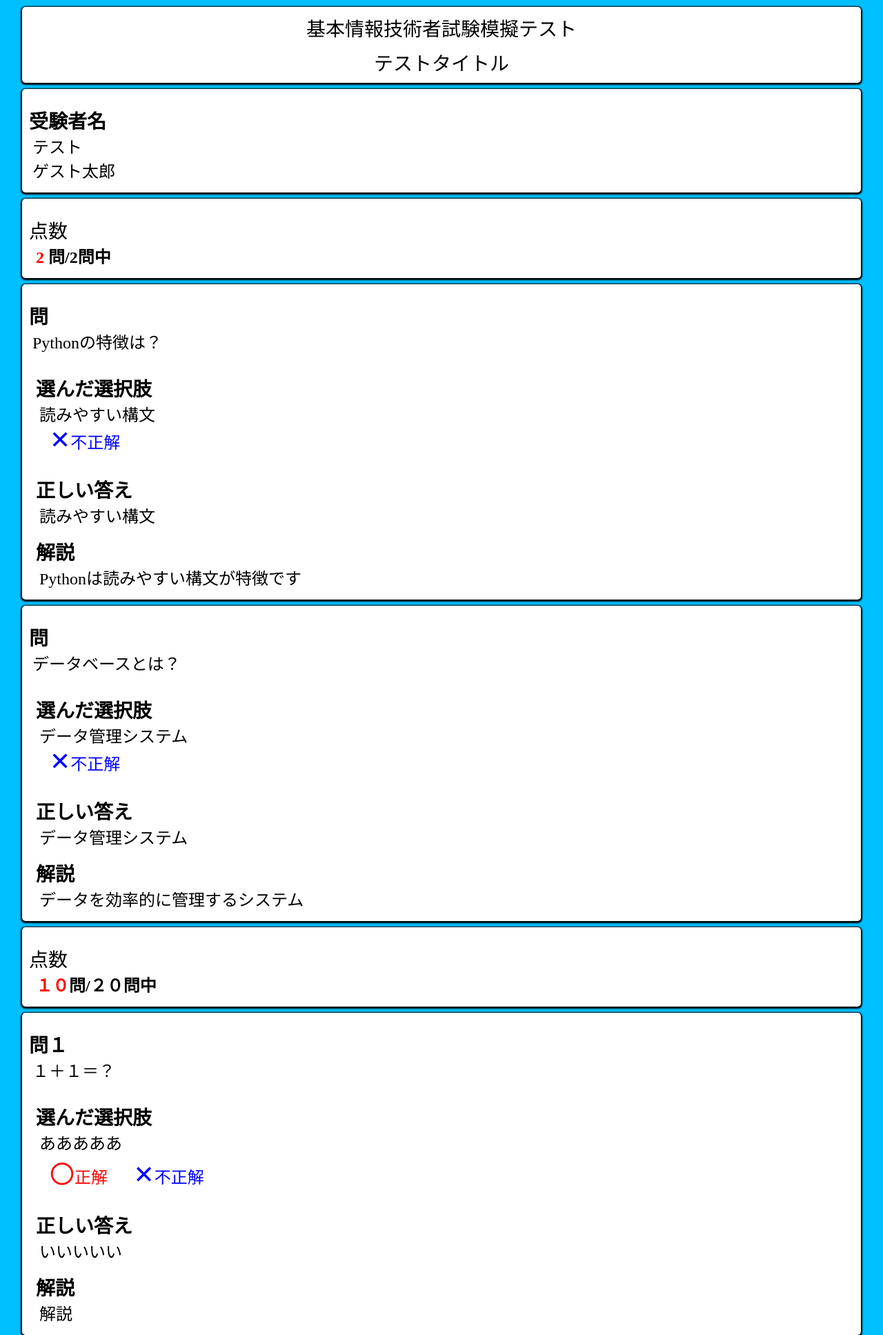
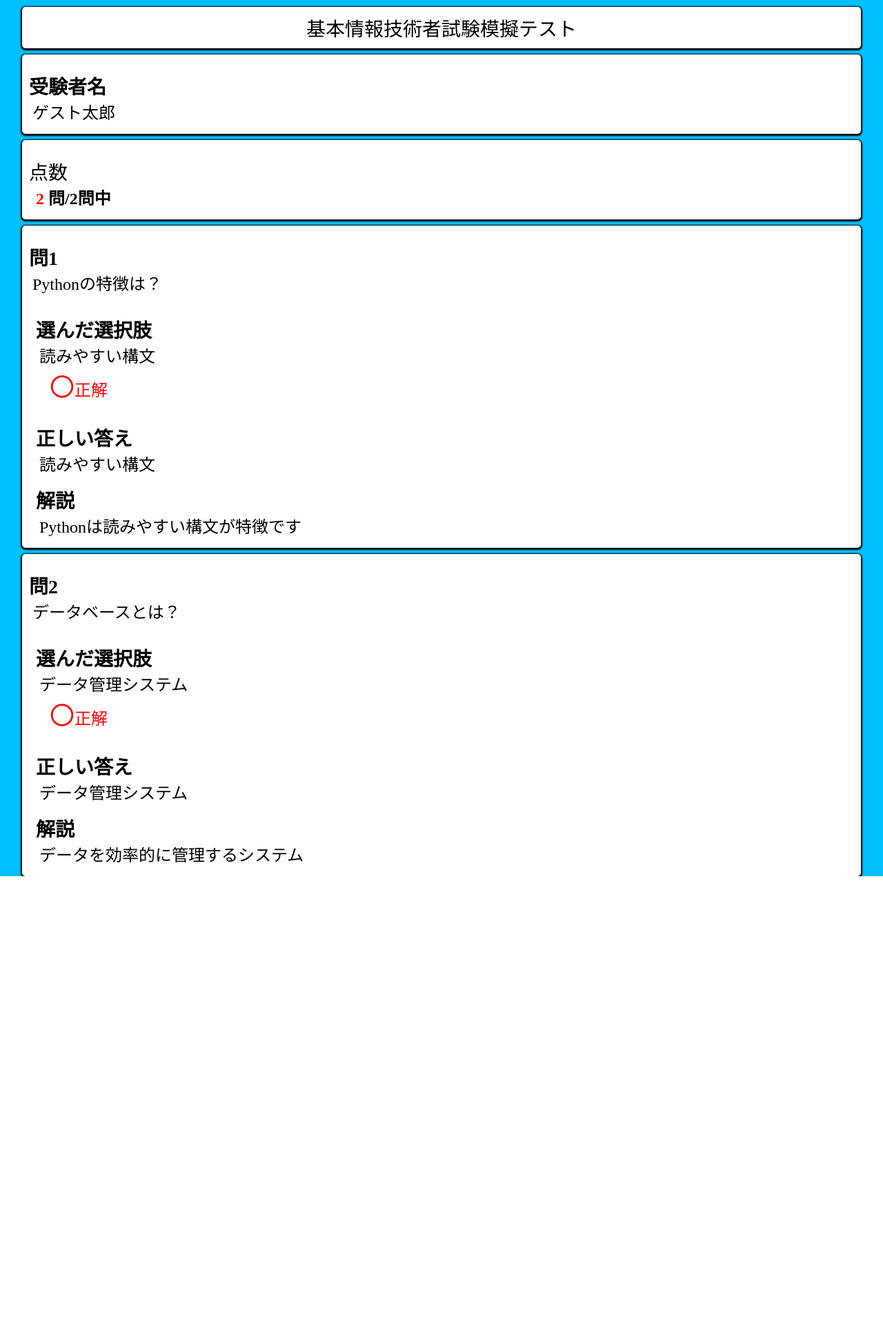
Before and after one commit to TeamB-2025W/sakumonkun, a Django app: page /exam/result/1/ in a window 1280 px wide. Shown: the whole page at 69% size. After the commit the page ends 1270 px from the top, so only its background shows below. Run offline with Django 4.2, Linux system fonts and the light colour scheme; data comes from the database, SQL or seed files in the repository; parts of the project's set-up code (start-up, migrations or seed data) failed here and were passed over.

Commit message:
表示テスト用部分を削除、問番号が表示されるように修正、正誤が正しく表示されるように修正

```diff
--- a/project/app/templates/app/exam/exam_result.html
+++ b/project/app/templates/app/exam/exam_result.html
@@ -11,17 +11,13 @@
         <div class="result_background">
             <header class="result_header">
                 <div>
-                    <!-- 本番用 -->
                     <p class="exam_title">{{ model.testid.title }}</p>
-                    <!-- 表示テスト用 -->
-                    <p class="exam_title">テストタイトル</p>
                 </div>
             </header>
 
             <div class="result_container">
                 <div class="name_box">
                     <h2 class="result_name_title result_title">受験者名</h2>
-                    <p class="result_name result_text">テスト</p>
                     <p class="result_name result_text">{{ model.guestname }}</p>
                 </div>
             </div>
@@ -39,7 +35,7 @@
             <div class="result_container">
                 <div class="question_box" id="question1">
                     <h2 class="question_number result_title">
-                        問{{ forloop.count }}
+                        問{{ forloop.counter }}
                     </h2>
                     <p class="result_text_box result_text">
                         {{ answer.question.text }}
@@ -48,7 +44,7 @@
                         <div class="selected_choice">
                             <h5 class="result_title">選んだ選択肢</h5>
                             <p class="result_text">{{ answer.questionchoice_text.text }}</p><!-- 選んだ選択肢を持ってくる -->
-                            {% if answer.answer.iscorrect == true %}
+                            {% if answer.answer.iscorrect == 1 %}
                             <span class="judge_icon correct">〇</span><span class="judge correct">正解</span>
                             {% else %}
                             <span class="judge_icon incorrect">✕</span><span class="judge incorrect">不正解</span>
@@ -64,41 +60,6 @@
                 </div>
             </div>
             {% endfor %}
-
-             <!-- 以下表示テスト -->
-            <div class="result_container">
-                <div class="score_box">
-                    <div class="score_title result_title">点数</div>
-                    <h2 class="result_score result_text"><span class="score">１０</span><span>問/</span><span>２０問中</span></h2>
-                </div>
-            </div>
-            <div class="result_container">
-                <div class="question_box" id="question1">
-                    <h2 class="question_number result_title">
-                        問１
-                    </h2>
-                    <div class="result_text_box result_text">
-                        １＋１＝？
-                    </div>
-                    <div class="result_choice_box">
-                        <div class="selected_choice">
-                            <h5 class="result_title">選んだ選択肢</h5>
-                            <p class="result_text">あああああ</p>
-                            <!-- if -->
-                            <span class="judge_icon correct">〇</span><span class="judge correct">正解</span>
-                            <!-- else -->
-                            <span class="judge_icon incorrect">✕</span><span class="judge incorrect">不正解</span>
-                        </div>
-                        <div class="selected_choice">
-                            <h5 class="result_title">正しい答え</h5>
-                            <p class="result_text">いいいいい</p>
-                            <h5 class="result_title">解説</h5>
-                            <p class="result_text">解説</p>
-                        </div>
-                    </div>
-                </div>
-            </div>
-            <!-- 以上表示テスト -->
         </div>
 
     </body>
```
